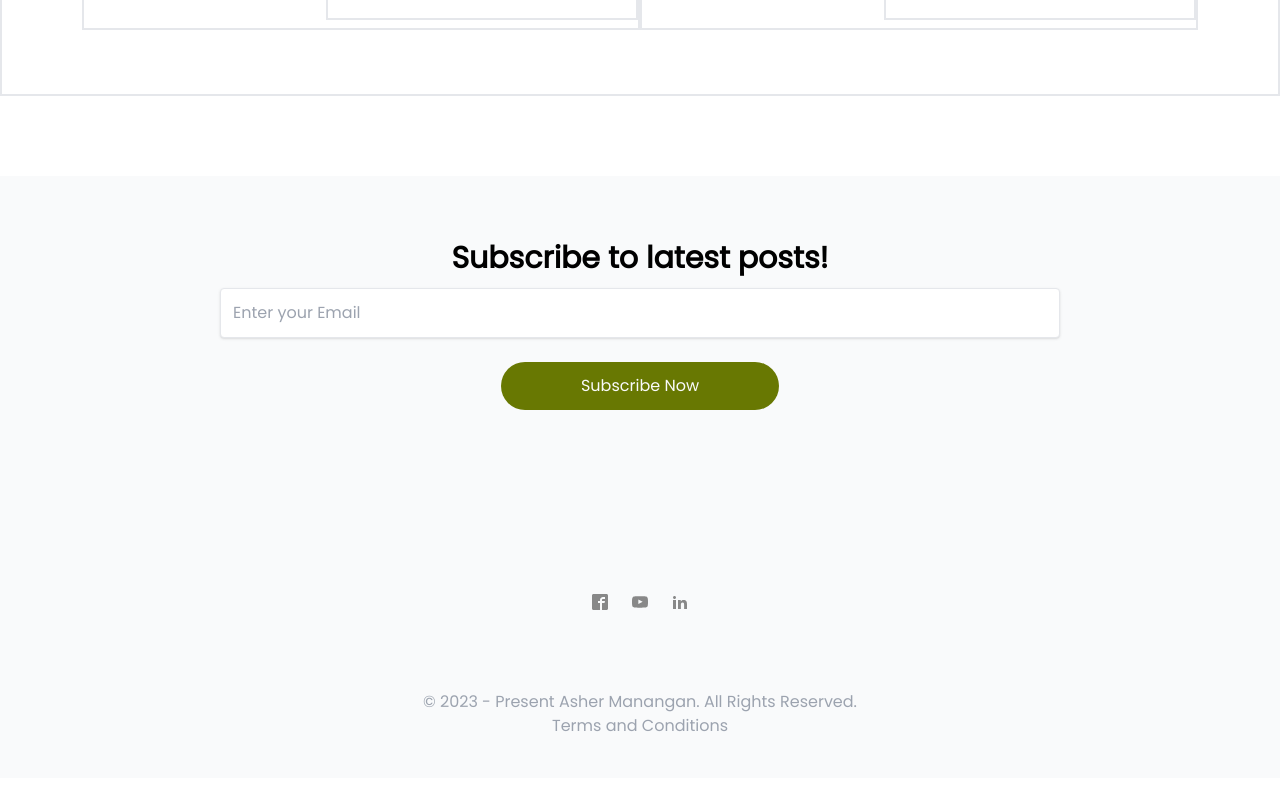
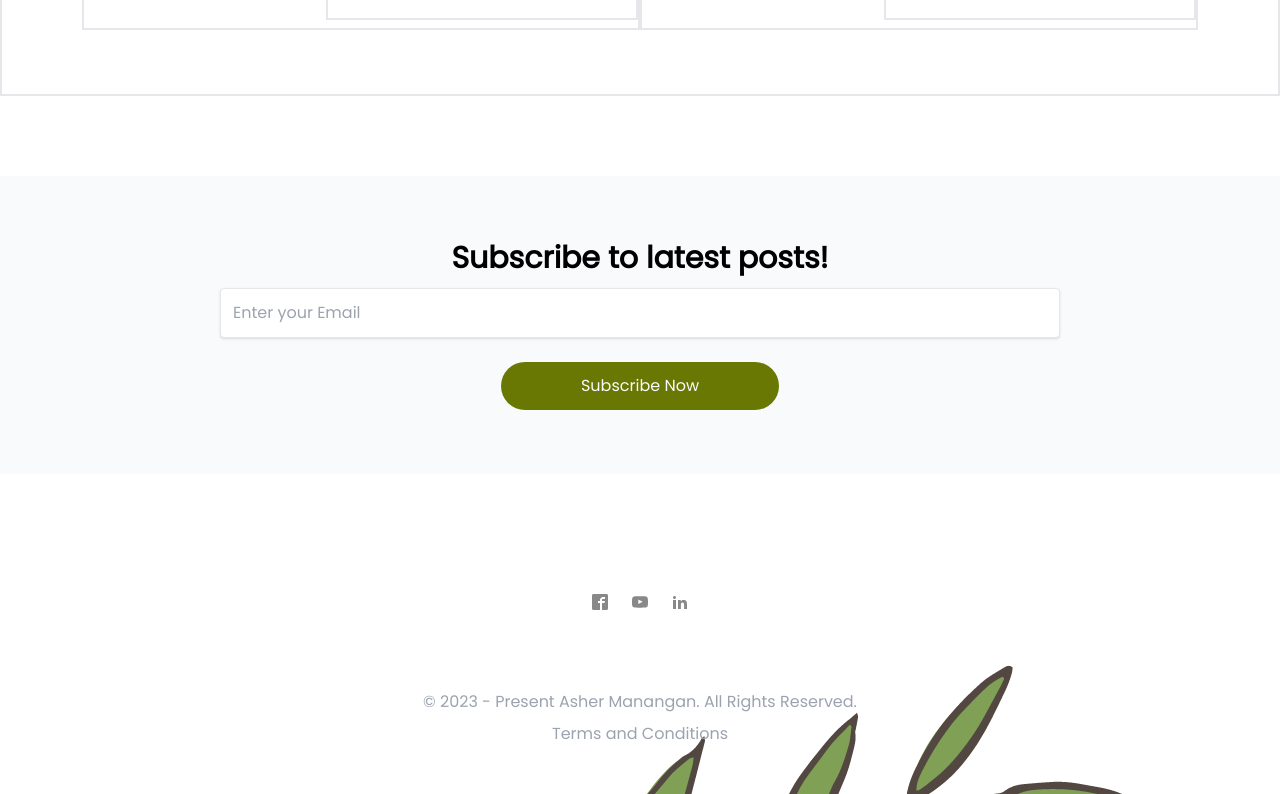
Before and after one commit to green-side-projects/my-blog, a Next.js app: page / in a window 1280 px wide. Shown: the part 3949-4743 px from the top of the page. Built offline with nearby package versions, Linux system fonts and the light colour scheme.

Commit message:
add homepage

```diff
--- a/components/Footer.tsx
+++ b/components/Footer.tsx
@@ -8,9 +8,14 @@ import {
 import Link from "next/link";
 type Props = {};
 
+const bg = {
+  background: "url('/images/leaf.png') no-repeat",
+  backgroundPosition: "top ",
+};
+
 export default function Footer({}: Props) {
   return (
-    <footer className="bg-gray-50">
+    <footer className="bg-gray-50" style={bg}>
       <div className="container mx-auto justify-center py-10">
         <div className="py-20">
           {/*Icons*/}
@@ -31,7 +36,9 @@ export default function Footer({}: Props) {
         <p className="text-center text-gray-400">
           {"© 2023 - Present Asher Manangan. All Rights Reserved. "}
         </p>
-        <p className="text-center text-gray-400">{"Terms and Conditions"}</p>
+        <p className="text-center text-gray-400 py-2">
+          {"Terms and Conditions"}
+        </p>
       </div>
     </footer>
   );
--- a/components/_child/NewsLetter.tsx
+++ b/components/_child/NewsLetter.tsx
@@ -1,6 +1,11 @@
 import React from "react";
 
 type Props = {};
+
+const bg = {
+  background: "url('/images/banner.png') no-repeat",
+  backgroundPosition: "right",
+};
 
 export default function NewsLetter({}: Props) {
   return (
```
Also changed, not shown: public/images/leaf.png (added).
